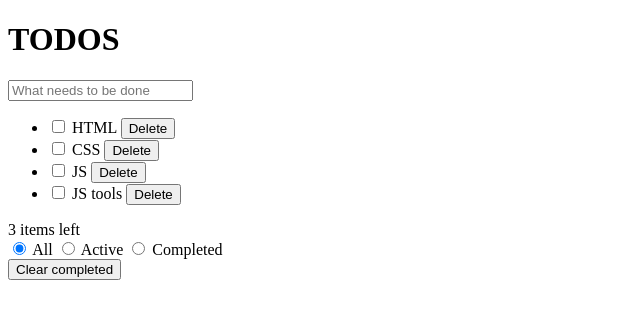
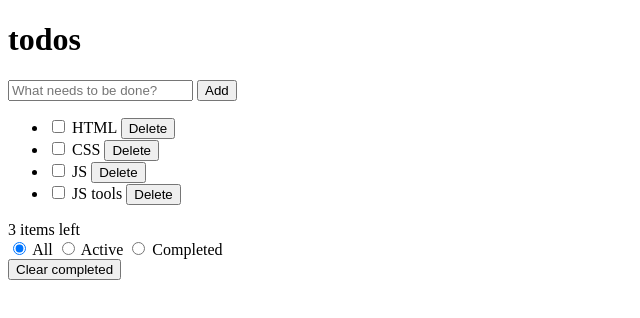
Before and after one commit to ok-technopolis-2020/Kornilov_Daniil, a plain HTML site: page index.html in a window 1280 px wide. Shown: the whole page, without its empty margins (0-640 px from the left). Drawn offline with Linux system fonts and the light colour scheme.

Commit message:
added class name and "Add" button

```diff
--- a/index.html
+++ b/index.html
@@ -6,13 +6,14 @@
 </head>
 <body>
 <header class="todo-app__header">
-  <h1 class="Title">TODOS</h1>
+    <h1 class="Title">todos</h1>
 </header>
 
 <section class="todo-app__main-controls">
-  <label class="">
-    <input class="main-controls__add-new-task" type="text" placeholder="What needs to be done"/>
+    <label class="todo-app__main-control-label">
+        <input class="main-controls__add-new-task" type="text" placeholder="What needs to be done?"/>
     </label>
+    <button class="main-controls__add-new-button">Add</button>
 </section>
 
 <section class="todo-app__tasks">
@@ -72,6 +73,5 @@
         <button class="task-clear-completed" aria-label="Clear completed tasks">Clear completed</button>
     </div>
 </section>
-
 </body>
 </html>
```
Lines whose indentation alone changed are shown as unchanged.
